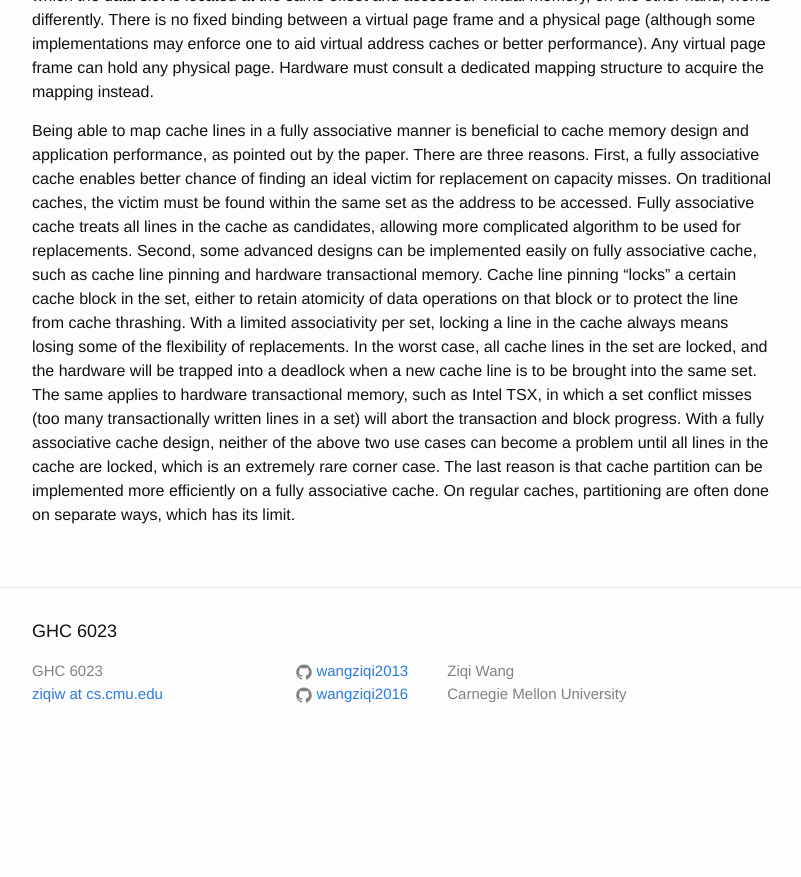
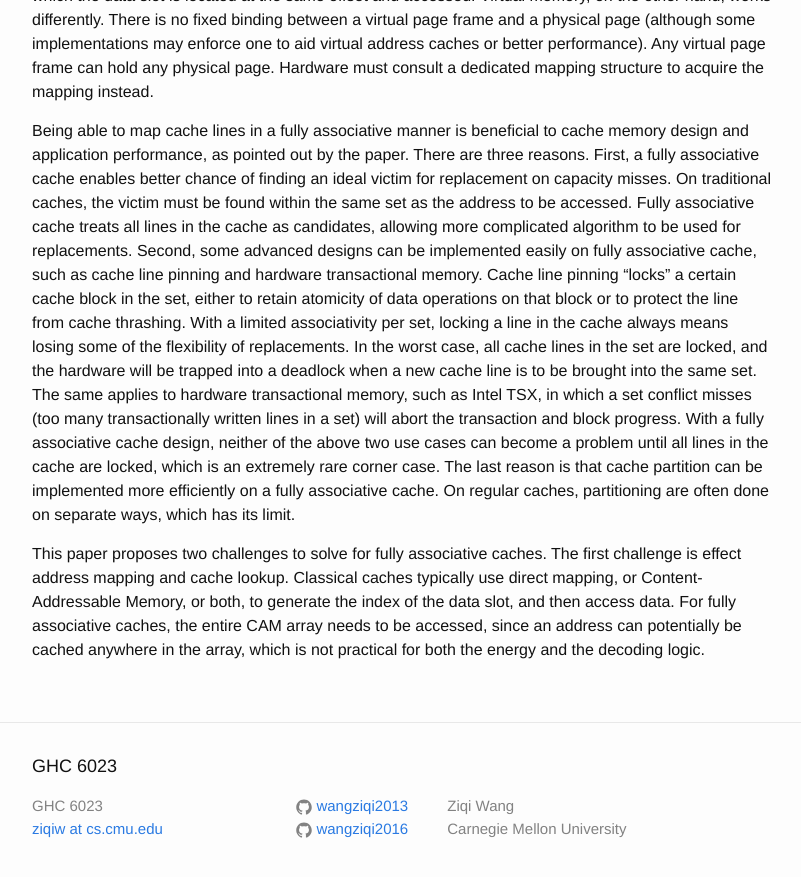
Before and after one commit to wangziqi2013/wangziqi2013.github.io, a Jekyll site: the page built from _posts/2020-05-22-iic.markdown, in a window 1280 px wide and 900 px high, scrolled down 676 px. Shown: the top 877 px of the window, without its empty margins (238-1039 px from the left). Built offline with Jekyll 4.4.1, drawn with Linux system fonts in a browser that asks for light colours; before the commit the page ends 1441 px from its top, so only the background shows below that.

Commit message:
Adding decoding logic

```diff
--- a/_posts/2020-05-22-iic.markdown
+++ b/_posts/2020-05-22-iic.markdown
@@ -39,3 +39,9 @@ and block progress. With a fully associative cache design, neither of the above
 all lines in the cache are locked, which is an extremely rare corner case. The last reason is that cache partition can be
 implemented more efficiently on a fully associative cache. On regular caches, partitioning are often done on separate ways,
 which has its limit.
+
+This paper proposes two challenges to solve for fully associative caches. The first challenge is effect address mapping
+and cache lookup. Classical caches typically use direct mapping, or Content-Addressable Memory, or both, to generate the
+index of the data slot, and then access data. For fully associative caches, the entire CAM array needs to be accessed,
+since an address can potentially be cached anywhere in the array, which is not practical for both the energy and the
+decoding logic.
```
